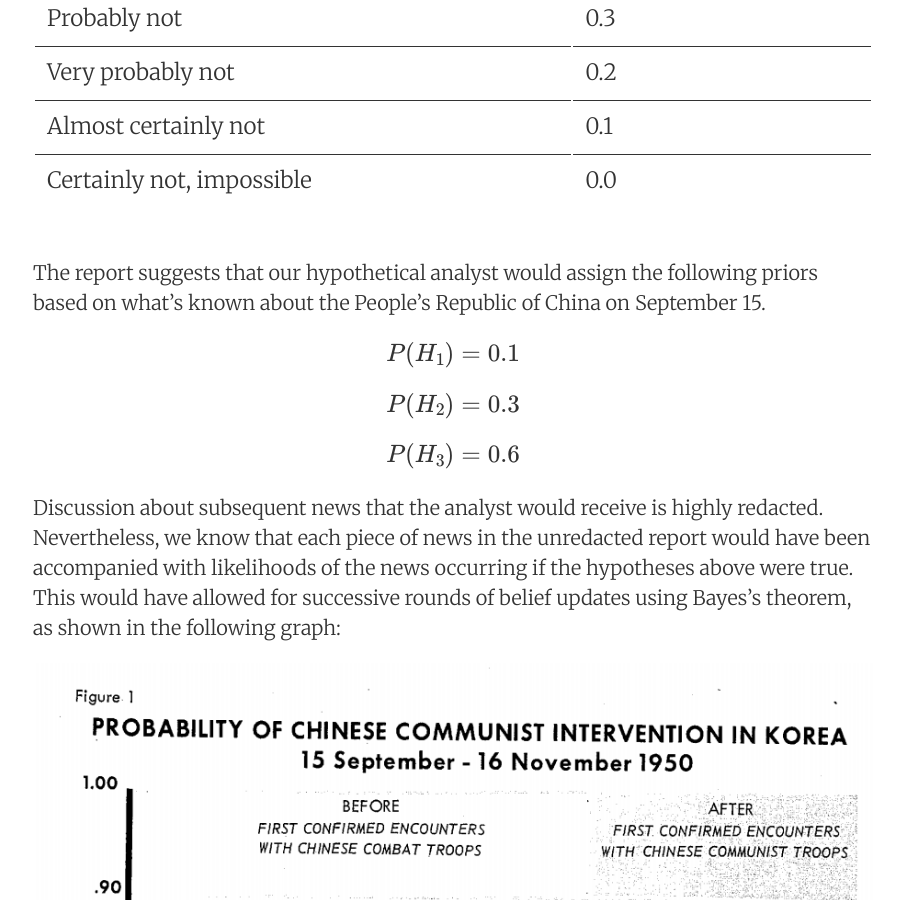
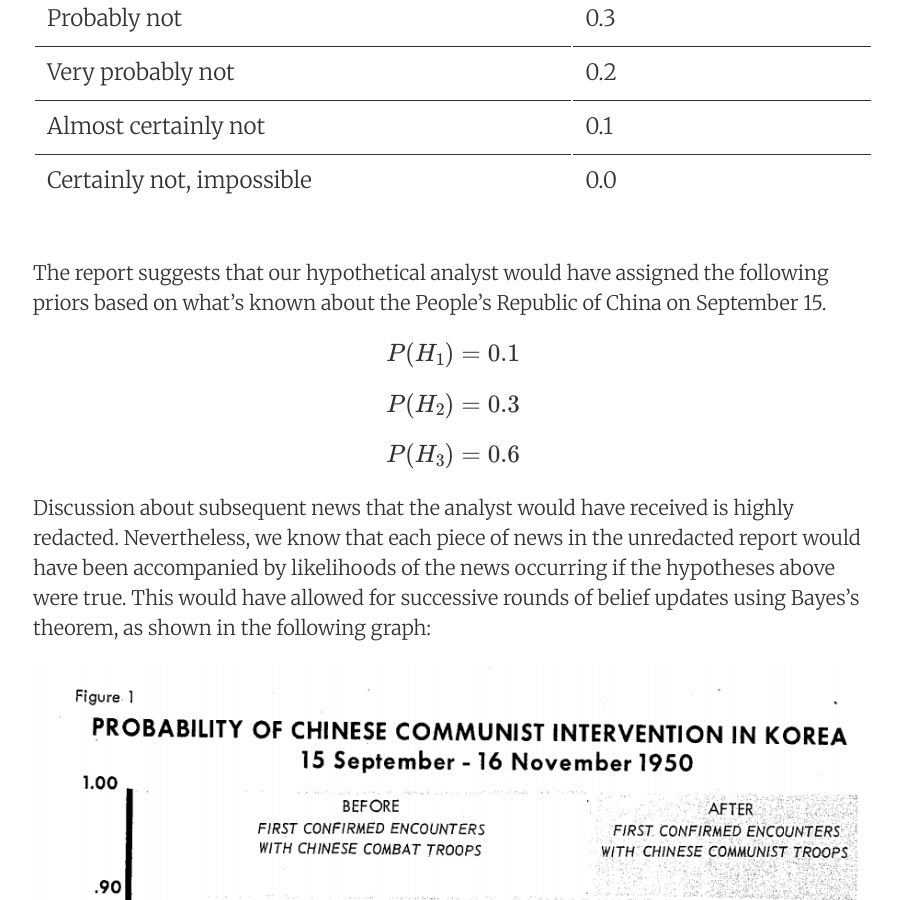
Before and after one commit to sewardlee337/sewardlee337.github.io, a Jekyll site: the page built from blog/_posts/2020-09-26-bayes-theorem-at-the-cia.md, in a window 1280 px wide and 900 px high, scrolled down 7323 px. Shown: the whole window, without its empty margins (187-1087 px from the left). Built offline with Jekyll 4.4.1, drawn with Linux system fonts in a browser that asks for light colours; nearby versions of some CDN libraries; formulas are drawn with MathJax 3.

Commit message:
Small edit

```diff
--- a/blog/_posts/2020-09-26-bayes-theorem-at-the-cia.md
+++ b/blog/_posts/2020-09-26-bayes-theorem-at-the-cia.md
@@ -148,7 +148,7 @@ Using a mapping between language found in contemporaneous intelligence reports a
 
 <br>
 
-The report suggests that our hypothetical analyst would assign the following priors based on what's known about the People's Republic of China on September 15.
+The report suggests that our hypothetical analyst would have assigned the following priors based on what's known about the People's Republic of China on September 15.
 
 $$ P(H_1) = 0.1 $$
 
@@ -156,7 +156,7 @@ $$ P(H_2) = 0.3 $$
 
 $$ P(H_3) = 0.6 $$
 
-Discussion about subsequent news that the analyst would receive is highly redacted. Nevertheless, we know that each piece of news in the unredacted report would have been accompanied with likelihoods of the news occurring if the hypotheses above were true. This would have allowed for successive rounds of belief updates using Bayes's theorem, as shown in the following graph:
+Discussion about subsequent news that the analyst would have received is highly redacted. Nevertheless, we know that each piece of news in the unredacted report would have been accompanied by likelihoods of the news occurring if the hypotheses above were true. This would have allowed for successive rounds of belief updates using Bayes's theorem, as shown in the following graph:
 
 <img src = "/assets/images/korean-war-bayes.png">
 
```
